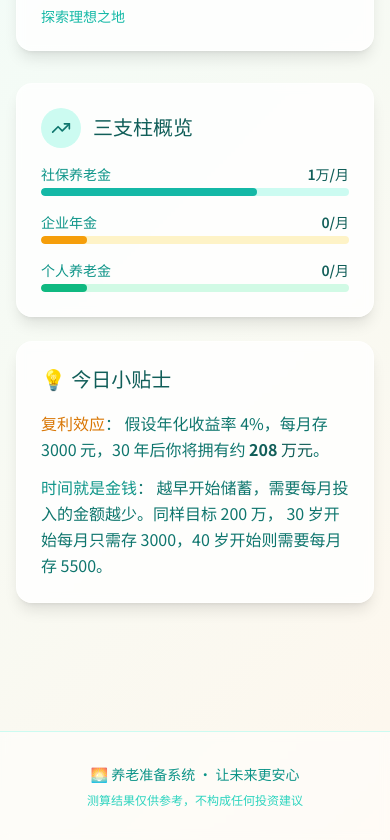
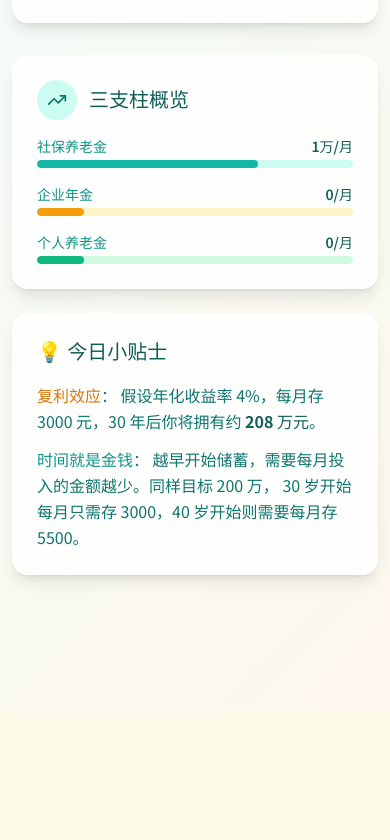
Before and after one commit to edward-718/retirement-planning, a React (Vite) app: page / in a window 390 px wide. Shown: the part 1977-2817 px from the top of the page. After the commit the page ends 2688 px from the top, so only its background shows below. Built offline with nearby package versions, Linux system fonts and the light colour scheme.

Commit message:
Upload src/components/layout/Layout.tsx

```diff
--- a/src/components/layout/Layout.tsx
+++ b/src/components/layout/Layout.tsx
@@ -9,12 +9,12 @@ export default function Layout({ children }: LayoutProps) {
   return (
     <div className="min-h-screen">
       <Navbar />
-      <main className="pt-16 pb-12">
-        <div className="max-w-7xl mx-auto px-4 sm:px-6 lg:px-8">
+      <main className="pt-14 pb-6 md:pt-16 md:pb-12">
+        <div className="max-w-7xl mx-auto px-3 sm:px-4 lg:px-8">
           {children}
         </div>
       </main>
-      <footer className="bg-white/50 backdrop-blur-sm border-t border-teal-100 py-8 mt-12">
+      <footer className="hidden md:block bg-white/50 backdrop-blur-sm border-t border-teal-100 py-6 mt-8">
         <div className="max-w-7xl mx-auto px-4 sm:px-6 lg:px-8 text-center">
           <p className="text-teal-600 text-sm">
             🌅 养老准备系统 · 让未来更安心
@@ -24,6 +24,7 @@ export default function Layout({ children }: LayoutProps) {
           </p>
         </div>
       </footer>
+      <div className="md:hidden h-20" />
     </div>
   );
 }
```
